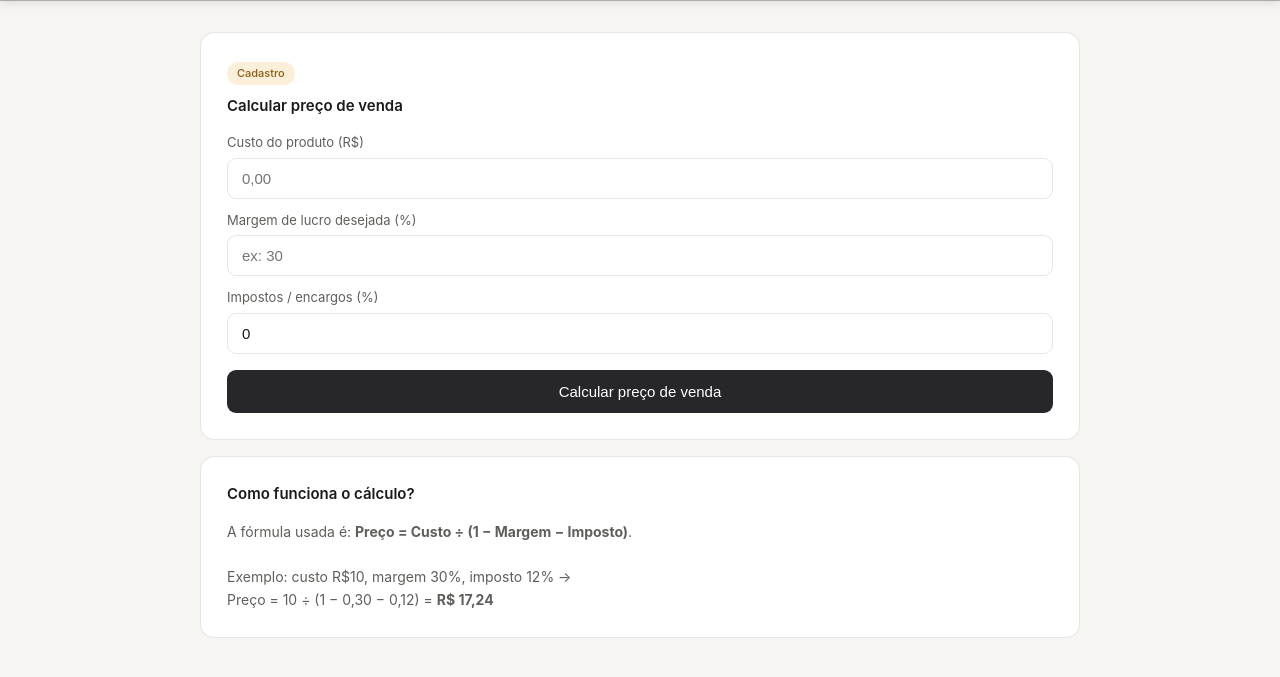
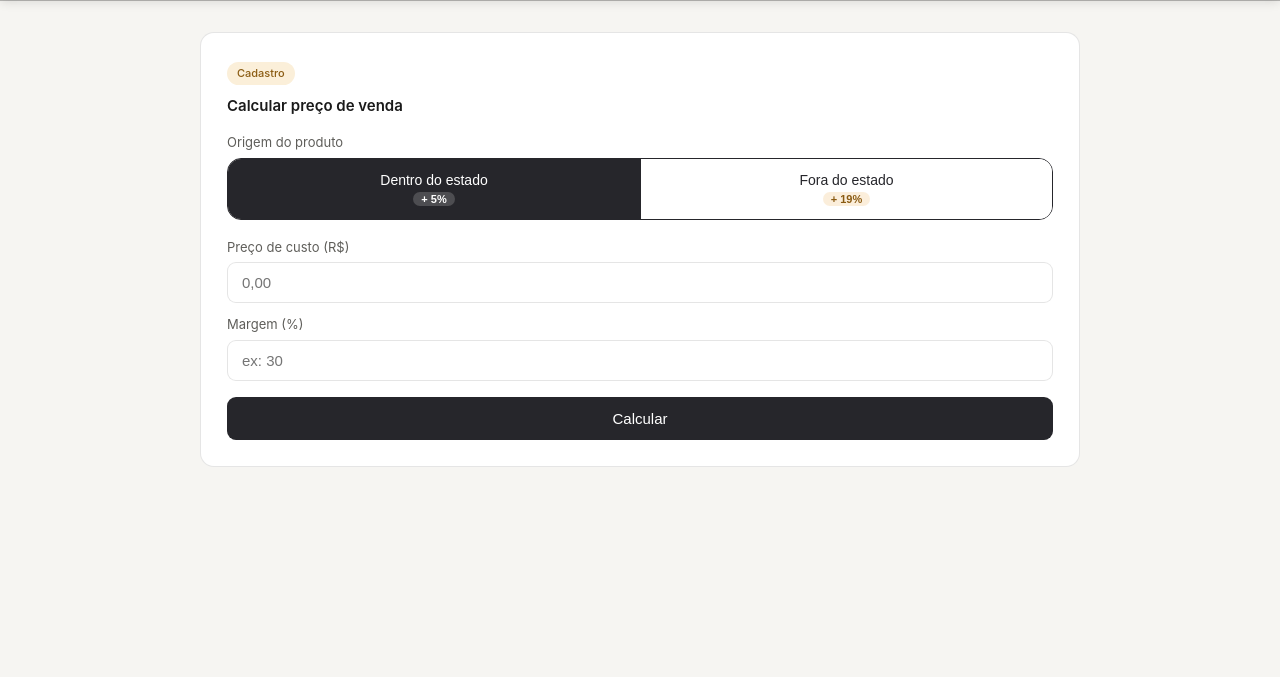
Before and after one commit to Danitinho/sistema-ferramentas, a Flask app: page /cadastro/calculadora in a window 1280 px wide. Shown: the part 70-747 px from the top of the page. Run offline with Flask 3, Linux system fonts and the light colour scheme; some libraries are stand-ins or nearby versions.

Commit message:
Atualiza calculadora de preços e remove placas hortifruti
- Calculadora reformulada: toggle dentro/fora do estado (5% ou 19%),
  aplica imposto sobre custo e margem sobre o resultado com breakdown
  detalhado na tela
- Remove card, rotas e template de placas hortifruti — funcionalidade
  absorvida pelo módulo de placas de oferta

Co-Authored-By: Claude Sonnet 4.6 <noreply@anthropic.com>

```diff
--- a/app.py
+++ b/app.py
@@ -61,31 +61,22 @@ def calculadora():
 def calcular_preco():
     data = request.get_json()
     try:
-        custo   = float(data["custo"])
-        margem  = float(data["margem"]) / 100
-        imposto = float(data.get("imposto", 0)) / 100
+        custo  = float(data["custo"])
+        margem = float(data["margem"]) / 100
+        taxa   = 0.19 if data.get("origem") == "fora" else 0.05
 
-        if (margem + imposto) >= 1:
-            return jsonify({"erro": "Margem + imposto não pode ser >= 100%"}), 400
+        custo_com_imposto = custo * (1 + taxa)
+        preco             = custo_com_imposto * (1 + margem)
 
-        preco = custo / (1 - margem - imposto)
-        lucro = preco - custo
         return jsonify({
-            "preco":  round(preco, 2),
-            "lucro":  round(lucro, 2),
-            "markup": round((lucro / custo) * 100, 2),
+            "preco":              round(preco, 2),
+            "custo_com_imposto":  round(custo_com_imposto, 2),
+            "valor_imposto":      round(custo_com_imposto - custo, 2),
+            "valor_margem":       round(preco - custo_com_imposto, 2),
         })
     except (KeyError, ValueError) as e:
         return jsonify({"erro": str(e)}), 400
 
-
-@app.route("/cadastro/placas-hortifruti")
-def placas_hortifruti():
-    return render_template("cadastro/placas_hortifruti.html")
-
-@app.route("/cadastro/placas-hortifruti/gerar", methods=["POST"])
-def gerar_placas_hortifruti():
-    return jsonify({"status": "em breve", "mensagem": "Integre aqui seu script de hortifruti."})
 
 
 @app.route("/cadastro/registro-perda")
--- a/templates/cadastro/calculadora.html
+++ b/templates/cadastro/calculadora.html
@@ -2,98 +2,147 @@
 {% block title %}Calculadora de Preço{% endblock %}
 {% block header_title %}Calculadora de preço{% endblock %}
 {% block breadcrumb %}<a href="/">Menu principal</a> · Cadastro{% endblock %}
+
+{% block extra_head %}
+<style>
+  .origem-toggle {
+    display:grid; grid-template-columns:1fr 1fr;
+    border:1.5px solid var(--graphite);
+    border-radius:var(--radius); overflow:hidden;
+    margin-bottom:18px;
+  }
+  .origem-btn {
+    background:#fff; border:none; padding:13px 10px;
+    cursor:pointer; font-size:14px; font-weight:500;
+    color:var(--graphite);
+    display:flex; flex-direction:column; align-items:center; gap:4px;
+    transition:background 0.15s, color 0.15s;
+    -webkit-tap-highlight-color:transparent;
+  }
+  .origem-btn + .origem-btn { border-left:1.5px solid var(--graphite); }
+  .origem-btn.ativo { background:var(--graphite); color:#fff; }
+  .taxa-chip {
+    font-size:11px; font-weight:700;
+    padding:1px 8px; border-radius:10px;
+    background:rgba(229,162,59,0.18); color:var(--amber-dark);
+  }
+  .origem-btn.ativo .taxa-chip { background:rgba(255,255,255,0.18); color:#fff; }
+
+  .preco-destaque {
+    font-size:38px; font-weight:700; color:var(--graphite);
+    letter-spacing:-0.5px; line-height:1.1; margin:6px 0 16px;
+  }
+  .detalhe {
+    display:flex; justify-content:space-between; align-items:center;
+    font-size:13px; padding:6px 0;
+    border-bottom:0.5px solid var(--border);
+  }
+  .detalhe:last-child { border-bottom:none; }
+  .detalhe .rot { color:var(--gray); }
+  .detalhe .val { font-weight:500; }
+  .detalhe.sep { border-top:1.5px solid var(--border); margin-top:4px; padding-top:10px; }
+  .detalhe.sep .val { font-size:14px; font-weight:700; color:var(--graphite); }
+</style>
+{% endblock %}
 
 {% block content %}
 <div class="card">
   <span class="badge badge-cadastro">Cadastro</span>
   <div class="card-title">Calcular preço de venda</div>
 
-  <label>Custo do produto (R$)</label>
+  <label>Origem do produto</label>
+  <div class="origem-toggle">
+    <button class="origem-btn ativo" id="btn-dentro" onclick="selecionarOrigem('dentro')">
+      Dentro do estado
+      <span class="taxa-chip">+ 5%</span>
+    </button>
+    <button class="origem-btn" id="btn-fora" onclick="selecionarOrigem('fora')">
+      Fora do estado
+      <span class="taxa-chip">+ 19%</span>
+    </button>
+  </div>
+
+  <label>Preço de custo (R$)</label>
   <input type="number" id="custo" placeholder="0,00" step="0.01" min="0" inputmode="decimal">
 
-  <label>Margem de lucro desejada (%)</label>
-  <input type="number" id="margem" placeholder="ex: 30" step="0.1" min="0" max="99" inputmode="decimal">
+  <label>Margem (%)</label>
+  <input type="number" id="margem" placeholder="ex: 30" step="0.1" min="0" inputmode="decimal">
 
-  <label>Impostos / encargos (%)</label>
-  <input type="number" id="imposto" placeholder="ex: 12 (deixe 0 se não souber)" step="0.1" min="0" inputmode="decimal" value="0">
-
-  <button class="btn btn-primary" id="btn-calcular" onclick="calcular()">
-    <span class="spinner" id="spinner"></span>
-    <span id="btn-label">Calcular preço de venda</span>
-  </button>
-
-  <div class="result-box" id="resultado">
-    <div class="result-label">Preço de venda sugerido</div>
-    <div class="result-value" id="preco-final"></div>
-    <div class="metrics">
-      <div class="metric">
-        <div class="metric-value" id="m-lucro"></div>
-        <div class="metric-label">Lucro bruto</div>
-      </div>
-      <div class="metric">
-        <div class="metric-value" id="m-markup"></div>
-        <div class="metric-label">Markup</div>
-      </div>
-      <div class="metric">
-        <div class="metric-value" id="m-margem"></div>
-        <div class="metric-label">Margem real</div>
-      </div>
-    </div>
-  </div>
+  <button class="btn btn-primary" onclick="calcular()">Calcular</button>
 
   <div class="result-box error" id="erro">
     <div class="result-value error" id="msg-erro"></div>
   </div>
-</div>
 
-<div class="card">
-  <div class="card-title">Como funciona o cálculo?</div>
-  <p style="font-size:14px; color:#5F5E5A; line-height:1.6">
-    A fórmula usada é: <strong>Preço = Custo ÷ (1 − Margem − Imposto)</strong>.<br><br>
-    Exemplo: custo R$10, margem 30%, imposto 12% →<br>
-    Preço = 10 ÷ (1 − 0,30 − 0,12) = <strong>R$ 17,24</strong>
-  </p>
+  <div class="result-box" id="resultado">
+    <div class="result-label">Preço de venda sugerido</div>
+    <div class="preco-destaque" id="preco-final"></div>
+    <div id="detalhes"></div>
+  </div>
 </div>
 {% endblock %}
 
 {% block extra_scripts %}
 <script>
-async function calcular() {
-  const custo   = parseFloat(document.getElementById("custo").value);
-  const margem  = parseFloat(document.getElementById("margem").value);
-  const imposto = parseFloat(document.getElementById("imposto").value) || 0;
+const $ = id => document.getElementById(id);
+let _origem = "dentro";
 
-  document.getElementById("resultado").classList.remove("show");
-  document.getElementById("erro").classList.remove("show");
+function selecionarOrigem(origem) {
+  _origem = origem;
+  $("btn-dentro").classList.toggle("ativo", origem === "dentro");
+  $("btn-fora").classList.toggle("ativo",   origem === "fora");
+  if ($("resultado").classList.contains("show")) calcular();
+}
 
-  if (isNaN(custo) || isNaN(margem)) {
-    document.getElementById("msg-erro").textContent = "Preencha custo e margem.";
-    document.getElementById("erro").classList.add("show");
+function calcular() {
+  const custo  = parseFloat($("custo").value);
+  const margem = parseFloat($("margem").value);
+
+  $("resultado").classList.remove("show");
+  $("erro").classList.remove("show");
+
+  if (isNaN(custo) || custo <= 0) {
+    $("msg-erro").textContent = "Informe um preço de custo válido.";
+    $("erro").classList.add("show");
+    return;
+  }
+  if (isNaN(margem) || margem < 0) {
+    $("msg-erro").textContent = "Informe uma margem válida.";
+    $("erro").classList.add("show");
     return;
   }
 
-  const btn = document.getElementById("btn-calcular");
-  btn.disabled = true;
-  document.getElementById("spinner").style.display = "block";
-  document.getElementById("btn-label").textContent = "Calculando...";
+  const taxa            = _origem === "fora" ? 0.19 : 0.05;
+  const custoComImposto = custo * (1 + taxa);
+  const preco           = custoComImposto * (1 + margem / 100);
+  const valorImposto    = custoComImposto - custo;
+  const valorMargem     = preco - custoComImposto;
+  const taxaPct         = _origem === "fora" ? "19" : "5";
 
-  const res = await postJSON("/cadastro/calculadora/calcular", { custo, margem, imposto });
-
-  btn.disabled = false;
-  document.getElementById("spinner").style.display = "none";
-  document.getElementById("btn-label").textContent = "Calcular preço de venda";
-
-  if (res.erro) {
-    document.getElementById("msg-erro").textContent = res.erro;
-    document.getElementById("erro").classList.add("show");
-    return;
-  }
-
-  document.getElementById("preco-final").textContent = brl(res.preco);
-  document.getElementById("m-lucro").textContent = brl(res.lucro);
-  document.getElementById("m-markup").textContent = res.markup.toFixed(1) + "%";
-  document.getElementById("m-margem").textContent = margem.toFixed(1) + "%";
-  document.getElementById("resultado").classList.add("show");
+  $("preco-final").textContent = brl(preco);
+  $("detalhes").innerHTML = `
+    <div class="detalhe">
+      <span class="rot">Preço de custo</span>
+      <span class="val">${brl(custo)}</span>
+    </div>
+    <div class="detalhe">
+      <span class="rot">Imposto (${taxaPct}%)</span>
+      <span class="val">+ ${brl(valorImposto)}</span>
+    </div>
+    <div class="detalhe">
+      <span class="rot">Custo com imposto</span>
+      <span class="val">${brl(custoComImposto)}</span>
+    </div>
+    <div class="detalhe">
+      <span class="rot">Margem (${margem.toLocaleString("pt-BR")}%)</span>
+      <span class="val">+ ${brl(valorMargem)}</span>
+    </div>
+    <div class="detalhe sep">
+      <span class="rot">Preço de venda</span>
+      <span class="val">${brl(preco)}</span>
+    </div>
+  `;
+  $("resultado").classList.add("show");
 }
 
 document.querySelectorAll("input").forEach(i =>
--- a/templates/index.html
+++ b/templates/index.html
@@ -115,11 +115,6 @@
       <div class="tool-desc">Gera placas em lote a partir de lista</div>
     </a>
 
-    <a href="/cadastro/placas-hortifruti" class="tool-card" data-nome="placas hortifruti flv frutas legumes verduras">
-      <div class="tool-icon"><svg viewBox="0 0 24 24" fill="none" stroke="currentColor" stroke-width="1.7" stroke-linecap="round" stroke-linejoin="round"><path d="M11 20A7 7 0 0 1 4 13c0-2 1-4 3-5 1.5-.8 3.5-.8 5 0"/><path d="M11 20a7 7 0 0 0 7-7c0-2-1-4-3-5-1.5-.8-3.5-.8-5 0"/><path d="M11 20V8"/><path d="M11 8c0-3 2-5 5-5 0 3-2 5-5 5z"/></svg></div>
-      <div class="tool-name">Placas hortifruti</div>
-      <div class="tool-desc">Layout específico para FLV</div>
-    </a>
 
     <a href="/relatorios" class="tool-card" data-nome="relatórios de venda curva abc código de barras">
       <div class="tool-icon"><svg viewBox="0 0 24 24" fill="none" stroke="currentColor" stroke-width="1.7" stroke-linecap="round" stroke-linejoin="round"><line x1="4" y1="20" x2="20" y2="20"/><rect x="6" y="11" width="3" height="6"/><rect x="11" y="7" width="3" height="10"/><rect x="16" y="13" width="3" height="4"/></svg></div>
```
Also changed, not shown: templates/cadastro/placas_hortifruti.html (deleted, +0 -29 lines).
